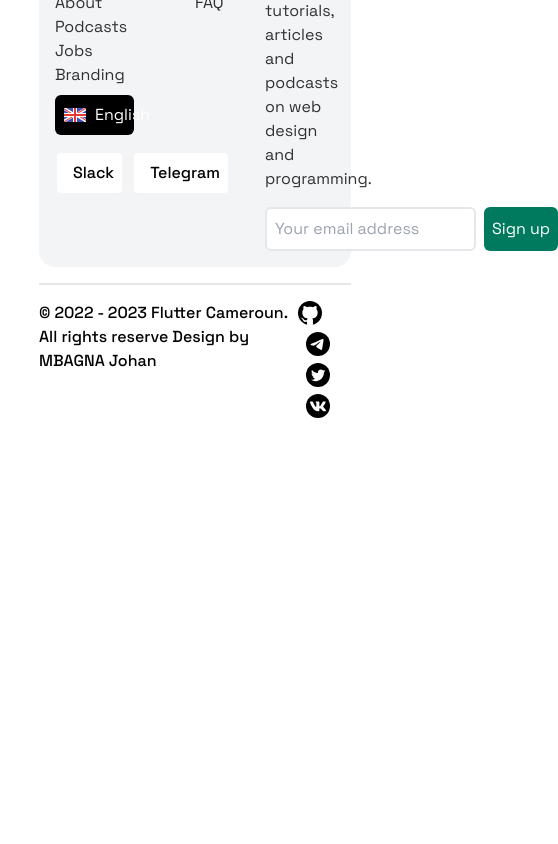
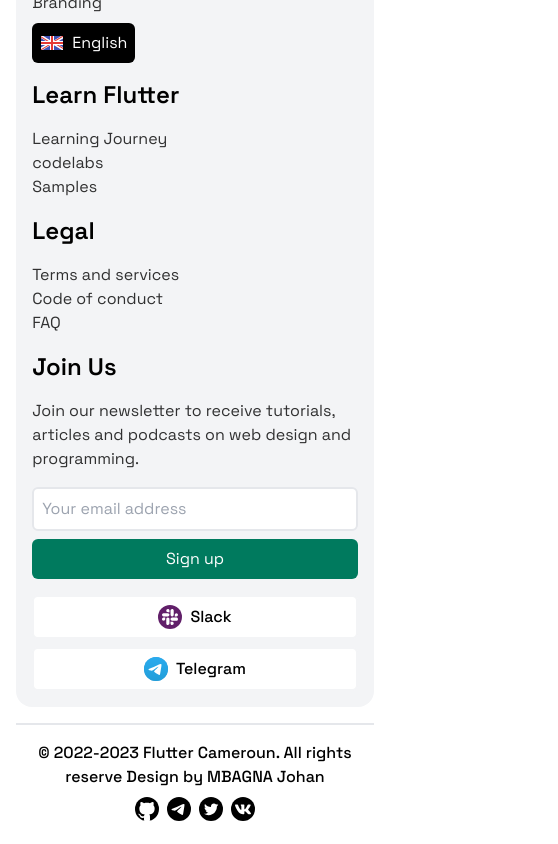
Before and after one commit to octopse/flutter-website-cmr, a Next.js app: page / in a window 390 px wide. Shown: the part 6041-6885 px from the top of the page, 558 px wide, since content can reach past the window. Before the commit the page ends 6482 px from the top, so only its background shows below. Built offline with nearby package versions, Linux system fonts and the light colour scheme.

Commit message:
Responsive Footer-section

```diff
--- a/components/Footer.jsx
+++ b/components/Footer.jsx
@@ -11,9 +11,11 @@ import imgFooter7 from '../public/images/30.svg'
 
 function Footer(){
     return(
-        <footer className="w-4/5 mx-auto mt-8">
-            <div className="flex justify-between p-4 bg-gray-100 rounded-2xl">
-                <div className="w-1/4">
+        <footer className="w-11/12 mx-auto mt-8 lg:w-4/5 ">
+            <div className="flex flex-col p-4 gap-x-4 gap-y-4 bg-gray-100 rounded-2xl rounded-b-none
+                xsm:flex-row xsm:flex-wrap xsm:justify-between
+                md:flex-nowrap">
+                <div className="md:w-1/4">
                     <h3 className="text-2xl font-semibold mb-4">Resources</h3>
                     <p className="opacity-80 cursor-pointer">Become a Sponsor</p>
                     <p className="opacity-80 cursor-pointer hover:opacity-100">Call for Speakers</p>
@@ -22,44 +24,50 @@ function Footer(){
                     <p className="opacity-80 cursor-pointer hover:opacity-100">Jobs</p>
                     <p className="opacity-80 cursor-pointer hover:opacity-100">Branding</p>
                     <div className="bg-black flex space-x-2 rounded-md p-2 mt-2 w-fit cursor-pointer"><img src={imgFooter1.src} alt="Flag icon" className="w-auto h-6" /><span className="text-white"> English</span></div>
-                    <div className="flex space-x-2 mt-4">
-                       <div className="flex items-center font-medium space-x-2 bg-white w-fit p-2 rounded-md cursor-pointer border-2 border-gray-100 hover:border-brand">
-                            <Image src={imgFooter2} alt="Slack logo" />
-                            <span>Slack</span>
-                        </div>
-                        <div className="flex items-center font-medium space-x-2 bg-white w-fit p-2 rounded-md cursor-pointer border-2 border-gray-100 hover:border-brand">
-                            <Image src={imgFooter3} alt="Telegram logo" />
-                            <span>Telegram</span>
-                        </div>
-                    </div>
                 </div>
-                <div className="w-1/4">
+                <div className="md:w-1/4">
                     <h3 className="text-2xl font-semibold mb-4">Learn Flutter</h3>
                     <p className="opacity-80 cursor-pointer hover:opacity-100">Learning Journey</p>
                     <p className="opacity-80 cursor-pointer hover:opacity-100">codelabs</p>
                     <p className="opacity-80 cursor-pointer hover:opacity-100">Samples</p>
                 </div>
-                <div className="w-1/4">
+                <div className="md:w-1/4">
                     <h3 className="text-2xl font-semibold mb-4">Legal</h3>
                     <p className="opacity-80 cursor-pointer hover:opacity-100">Terms and services</p>
                     <p className="opacity-80 cursor-pointer hover:opacity-100">Code of conduct</p>
                     <p className="opacity-80 cursor-pointer hover:opacity-100">FAQ</p>
                 </div>
-                <div className="w-1/4">
+                <div className="md:w-1/4">
                     <h3 className="text-2xl font-semibold mb-4">Join Us</h3>
                     <p className="opacity-80">Join our newsletter to receive tutorials, articles and podcasts on web design and programming.</p>
-                    <form className="flex w-full mt-4 space-x-2">
-                        <input type="text" placeholder="Your email address" className="p-2 rounded-md border-2 border-gray-200 outline-none"/>
-                        <input type="submit" value="Sign up" className="p-2 bg-brand text-white rounded-md cursor-pointer hover:bg-none hover:opacity-80" />
+                    <form className="flex flex-col w-full mt-4 gap-x-2 gap-y-2
+                        xsm:flex-row">
+                        <input type="text" placeholder="Your email address" className="p-2 w-full rounded-md border-2 border-gray-200 outline-none
+                                                                                xsm:w-[calc(100%-80px)]"/>
+                        <input type="submit" value="Sign up" className="p-2 w-full bg-brand text-white rounded-md cursor-pointer hover:bg-none hover:opacity-80
+                                                                                xsm:w-20" />
                     </form>
                 </div>
             </div>
+            <div className="flex flex-col gap-x-2 gap-y-2 bg-gray-100 rounded-b-2xl px-4 pb-4
+                xsm:flex-row">
+                <div className="w-full p-2 flex items-center justify-center font-medium space-x-2 bg-white rounded-md cursor-pointer border-2 border-gray-100 hover:border-brand
+                    md:w-fit">
+                    <Image src={imgFooter2} alt="Slack logo"/>
+                    <span>Slack</span>
+                </div>
+                <div className="w-full p-2 flex items-center justify-center font-medium space-x-2 bg-white rounded-md cursor-pointer border-2 border-gray-100 hover:border-brand
+                    md:w-fit">
+                    <Image src={imgFooter3} alt="Telegram logo" />
+                    <span>Telegram</span>
+                </div>
+            </div>
             <hr className="mt-4 w-full border border-gray-200" />
-            <div className="mt-4 flex justify-between mb-4">
-                <p className="font-medium">&copy; 2022 - 2023 Flutter Cameroun. All rights reserve Design by
+            <div className="mt-4 flex flex-col text-center md:justify-between mb-4 md:flex-row">
+                <p className="font-medium">&copy; 2022-2023 Flutter Cameroun. All rights reserve Design by
                     <a href="#" className="hover:text-brand"> MBAGNA Johan</a>
                 </p>
-                <div className='space-x-2'>
+                <div className='space-x-2 mt-2 md:mt-0'>
                     <a href="#"><Image src={imgFooter4} alt="Github icon" /></a>
                     <a href="#"><Image src={imgFooter5} alt="Telegram icon" /></a>
                     <a href="#"><Image src={imgFooter6} alt="twitter icon" /></a>
```
